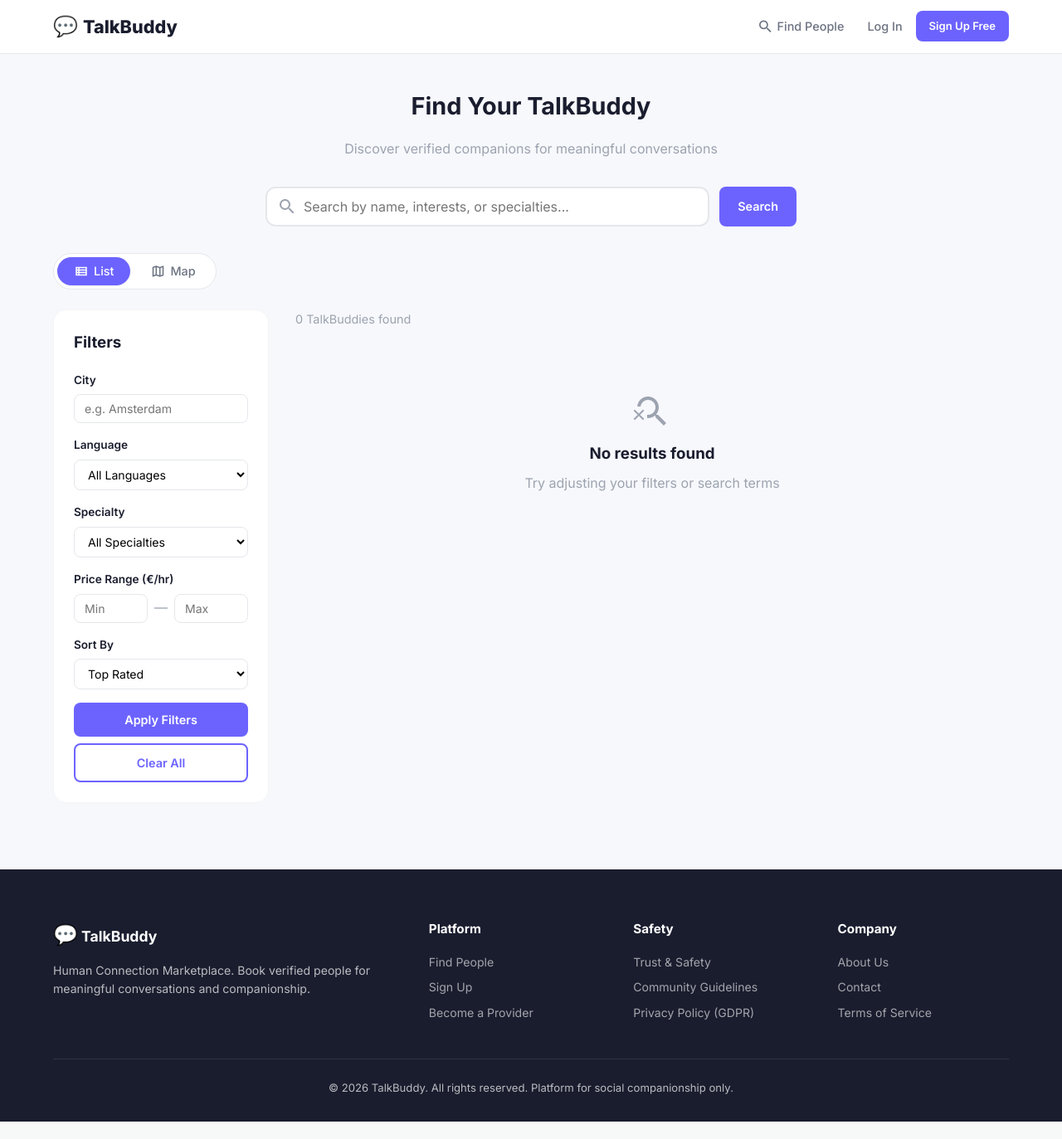
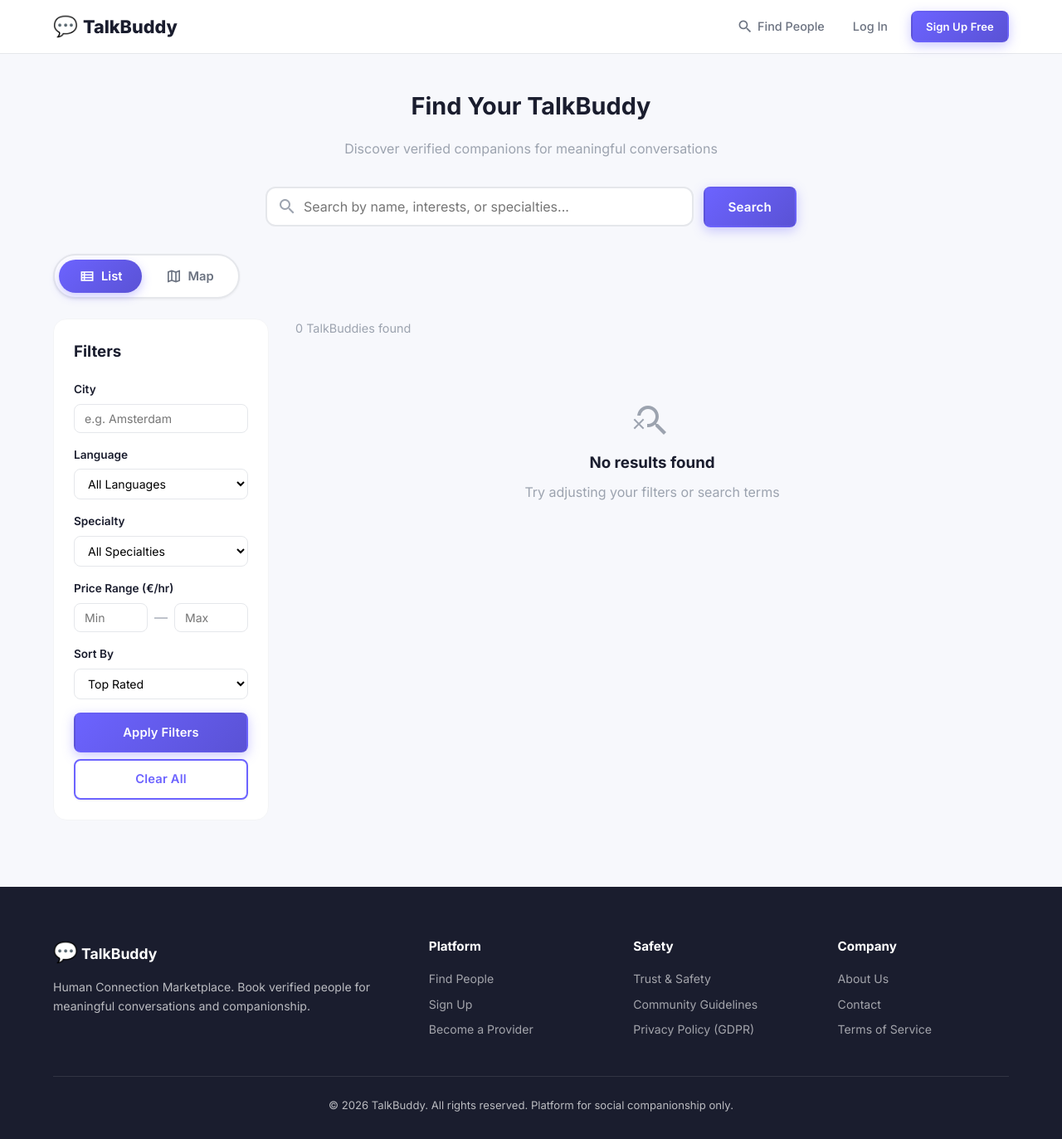
Before and after one commit to venkatasiva789/talkbuddy, a Flask app: page /search in a window 1280 px wide. Shown: the whole page at 83% size. Before the commit the page ends 1352 px from the top, so only its background shows below. Run offline with Flask 3, Linux system fonts and the light colour scheme.

Commit message:
Improve button visibility across the entire app
- Add gradient backgrounds and colored box-shadows to all buttons
- Increase padding and font size for better tap targets
- Add hover lift effects with enhanced shadow transitions
- Improve view toggle, search bar, auth form, hero CTA, and
  quick action buttons
- Add border styling to outline and secondary button variants

Made-with: Cursor

```diff
--- a/static/css/style.css
+++ b/static/css/style.css
@@ -94,13 +94,13 @@ input, select, textarea, button { font-family: inherit; font-size: inherit; }
 .nav-links {
     display: flex;
     align-items: center;
-    gap: 4px;
+    gap: 6px;
 }
 .nav-link {
     display: flex;
     align-items: center;
-    gap: 4px;
-    padding: 8px 12px;
+    gap: 5px;
+    padding: 8px 14px;
     border-radius: var(--radius-sm);
     color: var(--text-secondary);
     font-size: 0.9rem;
@@ -109,6 +109,7 @@ input, select, textarea, button { font-family: inherit; font-size: inherit; }
     position: relative;
 }
 .nav-link:hover { color: var(--primary); background: var(--bg-hover); }
+.nav-links .btn { margin-left: 8px; }
 .nav-link .material-icons-outlined { font-size: 20px; }
 
 .badge {
@@ -235,41 +236,63 @@ input, select, textarea, button { font-family: inherit; font-size: inherit; }
 .btn {
     display: inline-flex;
     align-items: center;
-    gap: 6px;
-    padding: 10px 20px;
+    gap: 8px;
+    padding: 12px 24px;
     border-radius: var(--radius-sm);
     font-weight: 600;
-    font-size: 0.9rem;
+    font-size: 0.92rem;
     border: 2px solid transparent;
     cursor: pointer;
     transition: all var(--transition);
     text-align: center;
     justify-content: center;
     white-space: nowrap;
+    text-decoration: none;
+    letter-spacing: 0.01em;
+    line-height: 1.4;
 }
 .btn-primary {
+    background: linear-gradient(135deg, var(--primary) 0%, var(--primary-dark) 100%);
+    color: var(--text-white);
+    box-shadow: 0 4px 14px rgba(108, 99, 255, 0.35);
+}
+.btn-primary:hover {
+    background: linear-gradient(135deg, var(--primary-light) 0%, var(--primary) 100%);
+    color: var(--text-white);
+    transform: translateY(-2px);
+    box-shadow: 0 6px 20px rgba(108, 99, 255, 0.45);
+}
+.btn-outline {
+    background: var(--bg-white);
+    color: var(--primary);
+    border-color: var(--primary);
+    box-shadow: var(--shadow-sm);
+}
+.btn-outline:hover {
     background: var(--primary);
     color: var(--text-white);
+    box-shadow: 0 4px 14px rgba(108, 99, 255, 0.3);
+    transform: translateY(-1px);
 }
-.btn-primary:hover { background: var(--primary-dark); color: var(--text-white); transform: translateY(-1px); box-shadow: var(--shadow); }
-.btn-outline {
-    background: transparent;
-    color: var(--primary);
-    border-color: var(--primary);
+.btn-danger {
+    background: linear-gradient(135deg, var(--secondary) 0%, var(--secondary-dark) 100%);
+    color: var(--text-white);
+    box-shadow: 0 4px 14px rgba(255, 107, 107, 0.35);
 }
-.btn-outline:hover { background: var(--primary); color: var(--text-white); }
-.btn-danger {
-    background: var(--secondary);
+.btn-danger:hover {
+    background: linear-gradient(135deg, #ff8585 0%, var(--secondary) 100%);
     color: var(--text-white);
+    transform: translateY(-2px);
+    box-shadow: 0 6px 20px rgba(255, 107, 107, 0.45);
 }
-.btn-danger:hover { background: var(--secondary-dark); color: var(--text-white); }
 .btn-white {
     background: white;
     color: var(--primary);
+    box-shadow: 0 2px 8px rgba(0,0,0,0.1);
 }
-.btn-white:hover { background: var(--bg); color: var(--primary-dark); transform: translateY(-1px); }
-.btn-sm { padding: 6px 14px; font-size: 0.82rem; }
-.btn-lg { padding: 14px 28px; font-size: 1rem; }
+.btn-white:hover { background: var(--bg); color: var(--primary-dark); transform: translateY(-2px); box-shadow: var(--shadow); }
+.btn-sm { padding: 8px 16px; font-size: 0.82rem; }
+.btn-lg { padding: 16px 32px; font-size: 1.05rem; }
 .btn-full { width: 100%; }
 
 /* ========================================================================
@@ -325,7 +348,9 @@ input, select, textarea, button { font-family: inherit; font-size: inherit; }
     line-height: 1.7;
     margin-bottom: 32px;
 }
-.hero-actions { display: flex; gap: 12px; margin-bottom: 48px; flex-wrap: wrap; }
+.hero-actions { display: flex; gap: 16px; margin-bottom: 48px; flex-wrap: wrap; }
+.hero-actions .btn { padding: 14px 30px; font-size: 1rem; }
+.hero-actions .btn-white { border: 2px solid rgba(255,255,255,0.3); }
 .hero-stats {
     display: flex;
     gap: 40px;
@@ -528,6 +553,7 @@ input, select, textarea, button { font-family: inherit; font-size: inherit; }
 }
 .cta-card h2 { font-size: 2rem; margin-bottom: 16px; }
 .cta-card p { opacity: 0.9; margin-bottom: 32px; max-width: 500px; margin-left: auto; margin-right: auto; }
+.cta-card .btn { padding: 14px 32px; font-size: 1rem; }
 
 /* ========================================================================
    Trust Section
@@ -570,6 +596,7 @@ input, select, textarea, button { font-family: inherit; font-size: inherit; }
 .auth-header h1 { font-size: 1.8rem; margin-bottom: 8px; }
 .auth-header p { color: var(--text-muted); }
 .auth-form { display: flex; flex-direction: column; gap: 16px; }
+.auth-form .btn { padding: 14px 24px; font-size: 1rem; }
 .auth-footer { text-align: center; margin-top: 24px; color: var(--text-muted); font-size: 0.9rem; }
 
 /* Demo section */
@@ -828,15 +855,22 @@ a.booking-item:hover, .booking-row:hover { background: var(--bg-hover); color: v
     display: flex;
     align-items: center;
     gap: 8px;
-    padding: 14px;
+    padding: 14px 16px;
     border-radius: var(--radius-sm);
     background: var(--bg);
     color: var(--text);
     font-size: 0.9rem;
-    font-weight: 500;
+    font-weight: 600;
     transition: all var(--transition);
+    border: 1px solid var(--border-light);
 }
-.quick-action:hover { background: var(--primary); color: white; }
+.quick-action:hover {
+    background: linear-gradient(135deg, var(--primary) 0%, var(--primary-dark) 100%);
+    color: white;
+    transform: translateY(-2px);
+    box-shadow: 0 4px 12px rgba(108, 99, 255, 0.3);
+    border-color: transparent;
+}
 .quick-action .material-icons-outlined { font-size: 22px; }
 
 /* ========================================================================
@@ -849,6 +883,7 @@ a.booking-item:hover, .booking-row:hover { background: var(--bg-hover); color: v
     max-width: 640px;
     margin: 0 auto;
 }
+.search-bar .btn { padding: 12px 28px; font-size: 0.95rem; }
 .search-input-wrapper {
     flex: 1;
     position: relative;
@@ -923,32 +958,33 @@ a.booking-item:hover, .booking-row:hover { background: var(--bg-hover); color: v
     gap: 4px;
     margin-bottom: 24px;
     background: var(--bg-card);
-    border: 1px solid var(--border);
+    border: 2px solid var(--border);
     border-radius: var(--radius-full);
-    padding: 4px;
+    padding: 5px;
     width: fit-content;
+    box-shadow: var(--shadow-sm);
 }
 .view-toggle-btn {
     display: flex;
     align-items: center;
-    gap: 6px;
-    padding: 8px 20px;
+    gap: 7px;
+    padding: 10px 24px;
     border: none;
     border-radius: var(--radius-full);
     background: transparent;
     color: var(--text-secondary);
     font-family: var(--font);
-    font-size: 0.9rem;
-    font-weight: 500;
+    font-size: 0.92rem;
+    font-weight: 600;
     cursor: pointer;
-    transition: var(--transition);
+    transition: all var(--transition);
 }
-.view-toggle-btn .material-icons-outlined { font-size: 18px; }
+.view-toggle-btn .material-icons-outlined { font-size: 20px; }
 .view-toggle-btn:hover { color: var(--text); background: var(--bg-hover); }
 .view-toggle-btn.active {
-    background: var(--primary);
+    background: linear-gradient(135deg, var(--primary) 0%, var(--primary-dark) 100%);
     color: var(--text-white);
-    box-shadow: var(--shadow-sm);
+    box-shadow: 0 4px 12px rgba(108, 99, 255, 0.35);
 }
 .search-view.hidden { display: none; }
 
```
